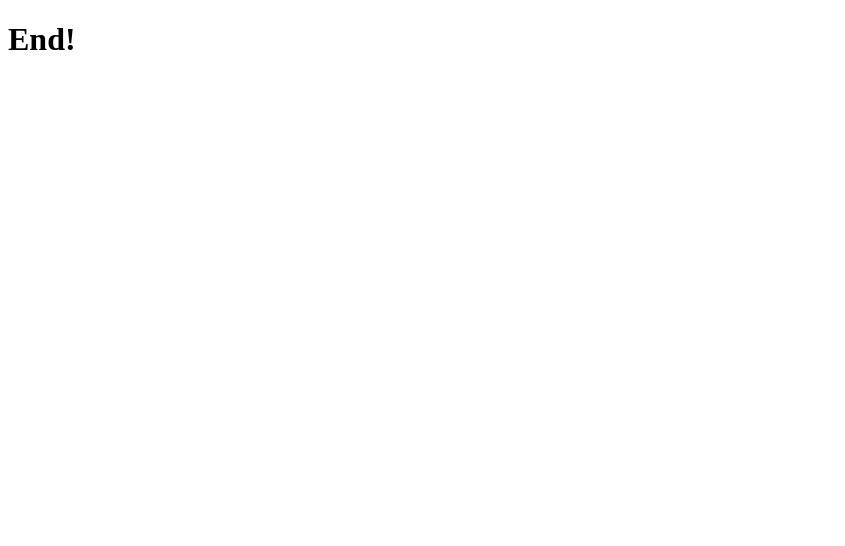
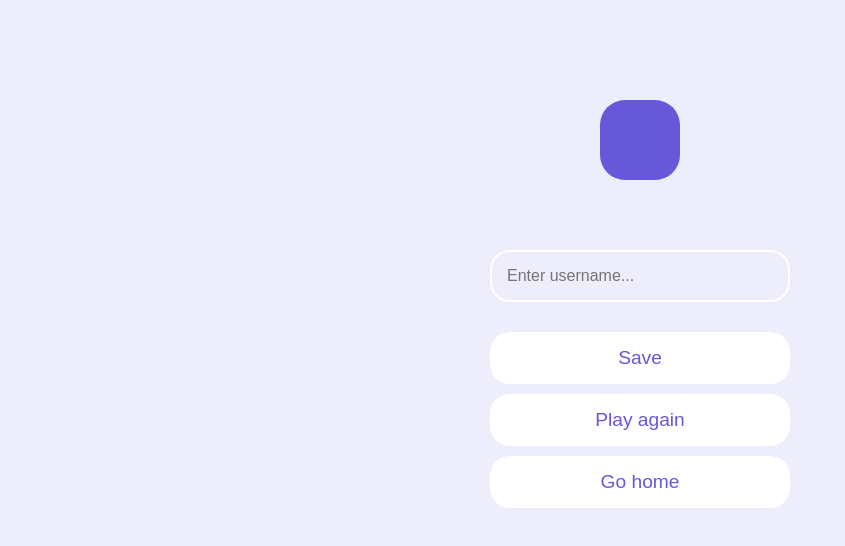
Before and after one commit to arefehgolestani/Quize-App, a plain HTML site: page end.html in a window 1280 px wide. Shown: the whole page, without its empty margins (0-845 px from the left). Drawn offline with Linux system fonts and the light colour scheme.

Commit message:
create base of end.html page , added styles for this page in end.css , create end.js file .

```diff
--- /dev/null
+++ b/css/end.css
@@ -0,0 +1,44 @@
+p{
+    font-size: 3rem;
+    font-weight: 600;
+    background-color: #6757d9;
+    color: #fff;
+    width: 80px;
+    height: 80px;
+    line-height: 80px;
+    text-align: center;
+    border-radius: 25px;
+    margin-bottom: 70px;
+}
+button , a {
+    background-color: #fff;
+    border: none;
+    border-radius: 20px;
+    width: 300px;
+    padding: 15px;
+    margin-bottom: 10px;
+    font-size: 1.2rem;
+    text-align: center;
+    text-decoration: none;
+    color: #6757d9;
+    cursor: pointer;
+    transition: all 0.2s ease-in;
+}
+input{
+    border: 2px solid #fff;
+    background-color: #eeedfb;
+    padding: 15px;
+    width: 300px;
+    font-size: 1rem;
+    border-radius: 20px;
+    margin-bottom: 30px;
+    transition: all 0.2s ease-in;
+}
+input:focus{
+    outline: none;
+    border-color: #6757d9;
+}
+button:hover , a:hover {
+    background-color: #6757d9;
+    color: #fff;
+}
--- a/end.html
+++ b/end.html
@@ -4,11 +4,17 @@
     <meta charset="UTF-8">
     <meta http-equiv="X-UA-Compatible" content="IE=edge">
     <meta name="viewport" content="width=device-width, initial-scale=1.0">
-    <title>End Page</title>
+    <title>Botostart | End Page</title>
+    <link rel="stylesheet" href="./css/global.css">
+    <link rel="stylesheet" href="./css/end.css">
 </head>
 <body>
+    <p></p>
+    <input type="text" placeholder="Enter username..." />
+    <button>Save</button>
+    <a href="/game.html">Play again</a>
+    <a href="/">Go home</a>
 
-    <h1>End!</h1>
-
+    <script src="./js/end.js"></script>
 </body>
 </html>
```
Also changed, not shown: game.html (+1 -1 lines), js/end.js (added).
